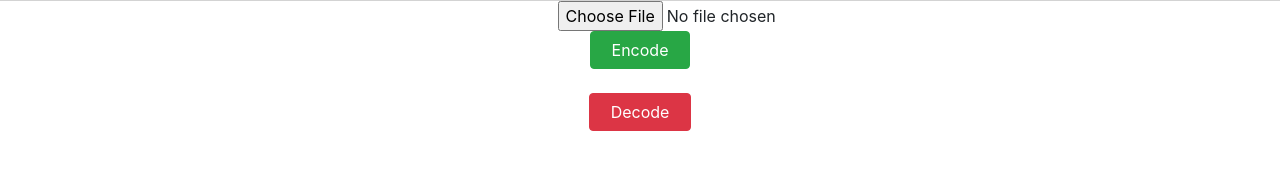
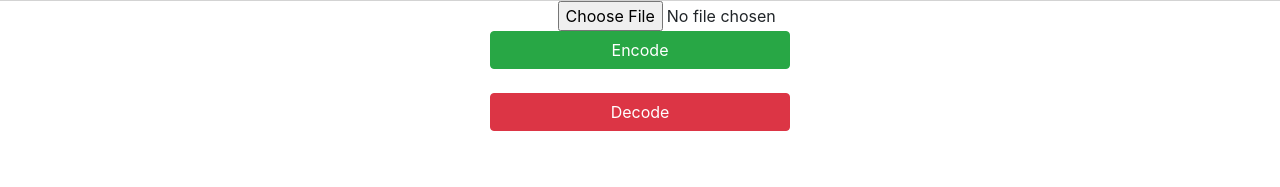
Before and after one commit to Saksham2106/File_zipper, a PHP site: page / in a window 1280 px wide. Shown: the part 613-800 px from the top of the page. Run offline with PHP 8.4, Linux system fonts and the light colour scheme.

Commit message:
Update style.css

```diff
--- a/style.css
+++ b/style.css
@@ -24,6 +24,7 @@ body {
 .center_buttons{
     margin:auto;
     display:block;
+    width: 300px;
 }
 form {
   text-align: center;
```
